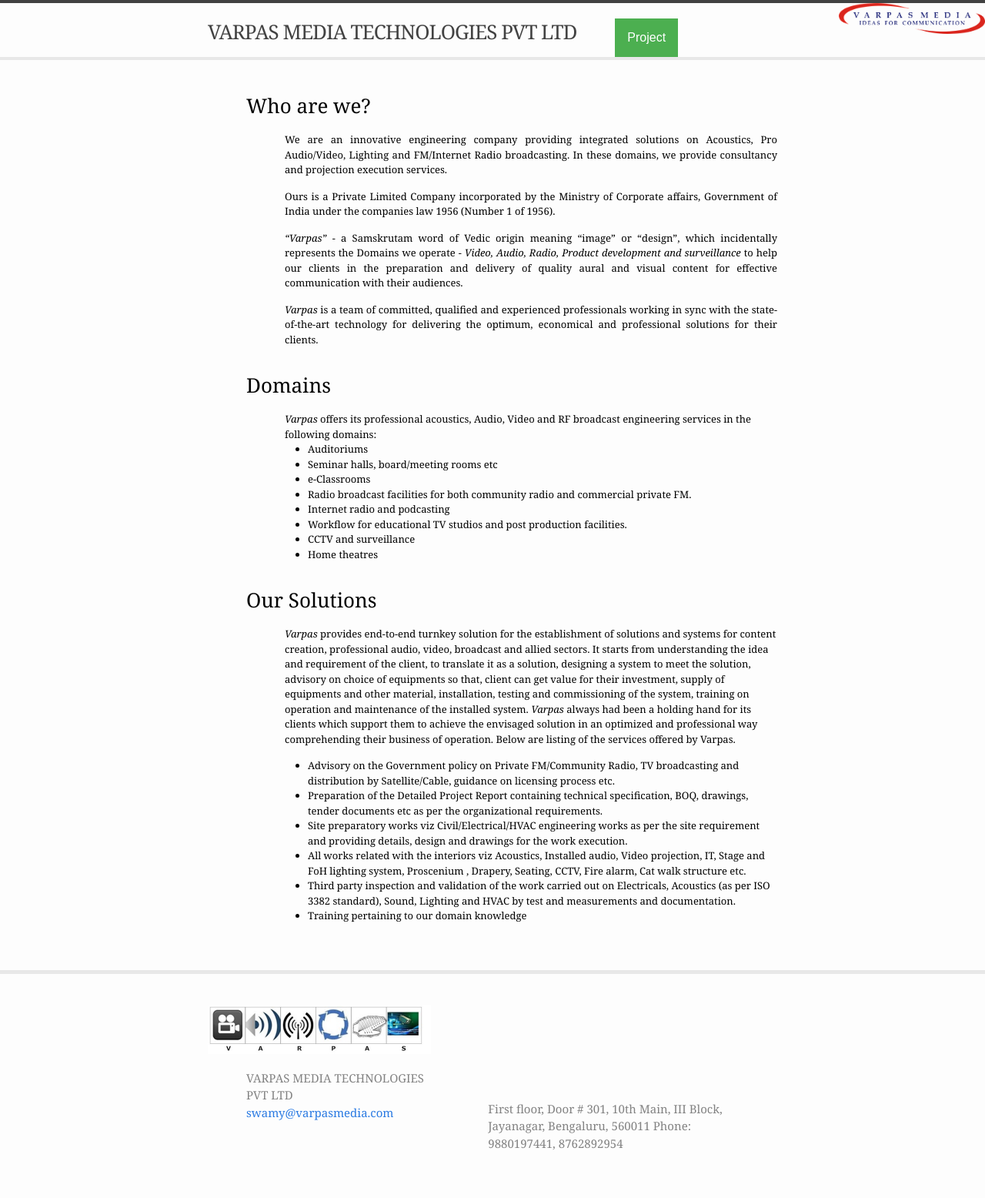
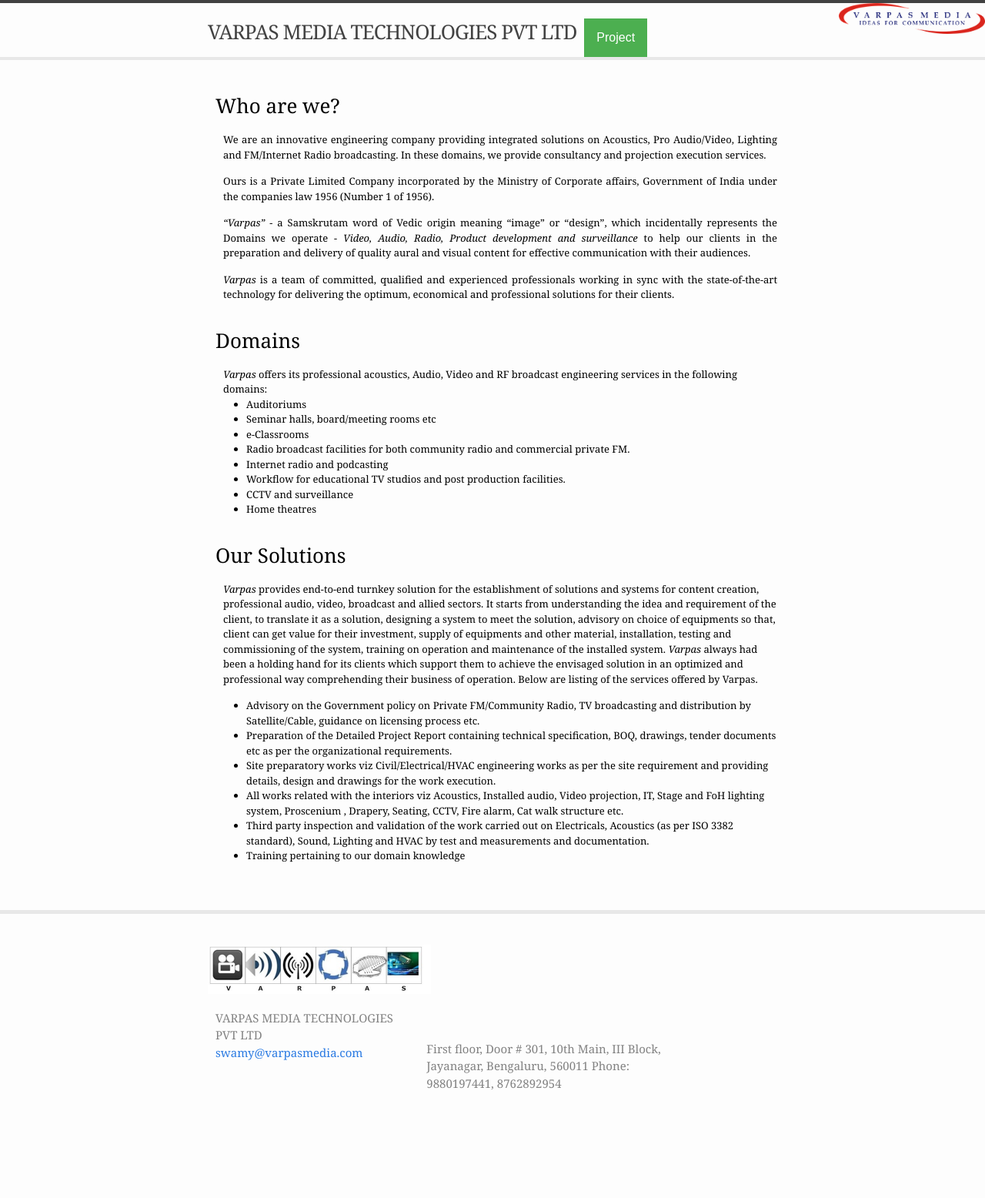
Before and after one commit to VarpasMedia/VarpasMedia.github.io, a Jekyll site: the page built from index.md, in a window 1280 px wide. Shown: the whole page at 77% size. Built offline with Jekyll 4.4.1, drawn with Linux system fonts in a browser that asks for light colours; after the commit the page ends 1478 px from its top, so only the background shows below that.

Commit message:
Update header.html

```diff
--- a/_includes/header.html
+++ b/_includes/header.html
@@ -17,7 +17,7 @@
 
 div {
   margin-top: 10px;
-  margin-left: 50px;
+  margin-left: 10px;
 }
 
 
```
